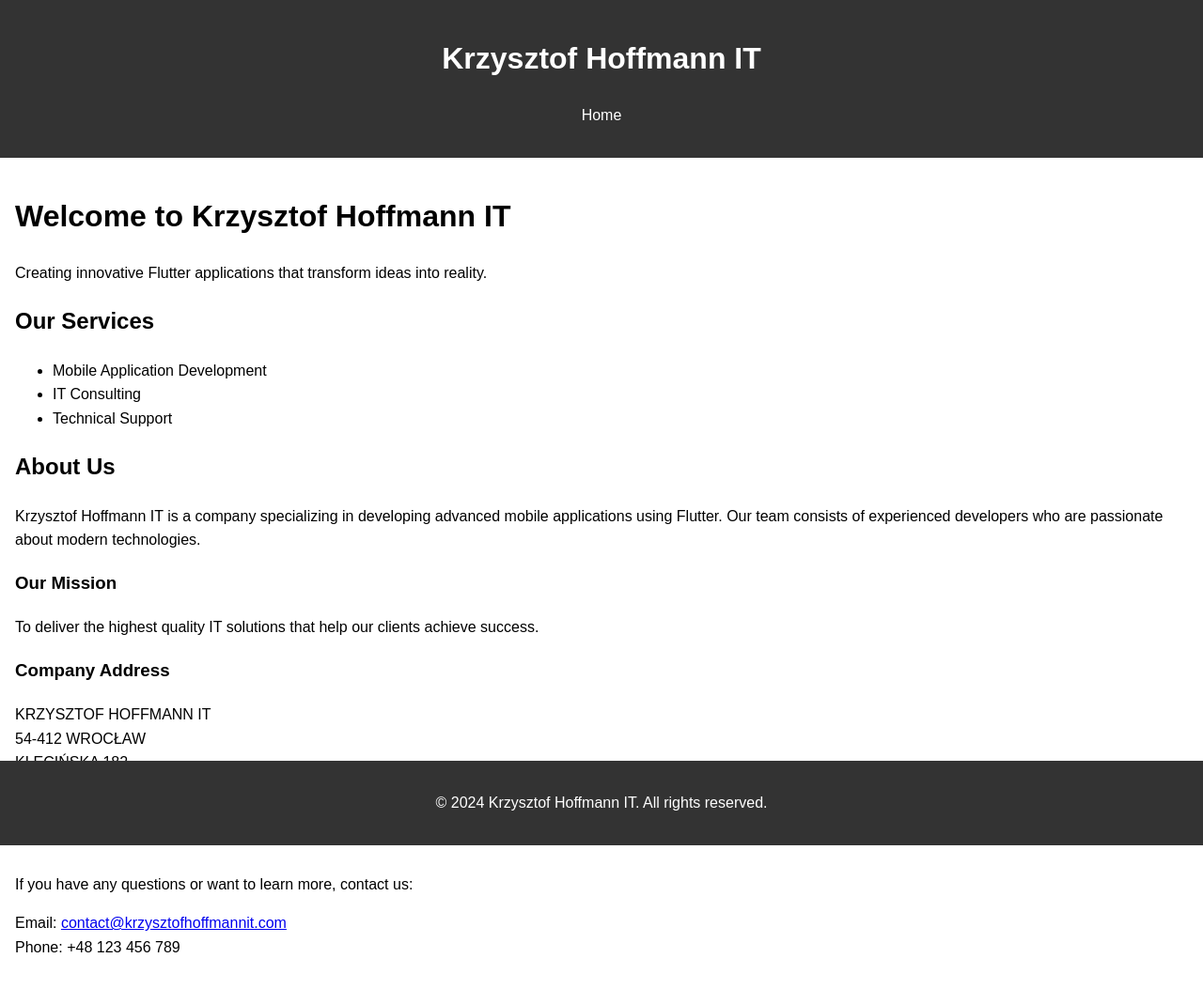
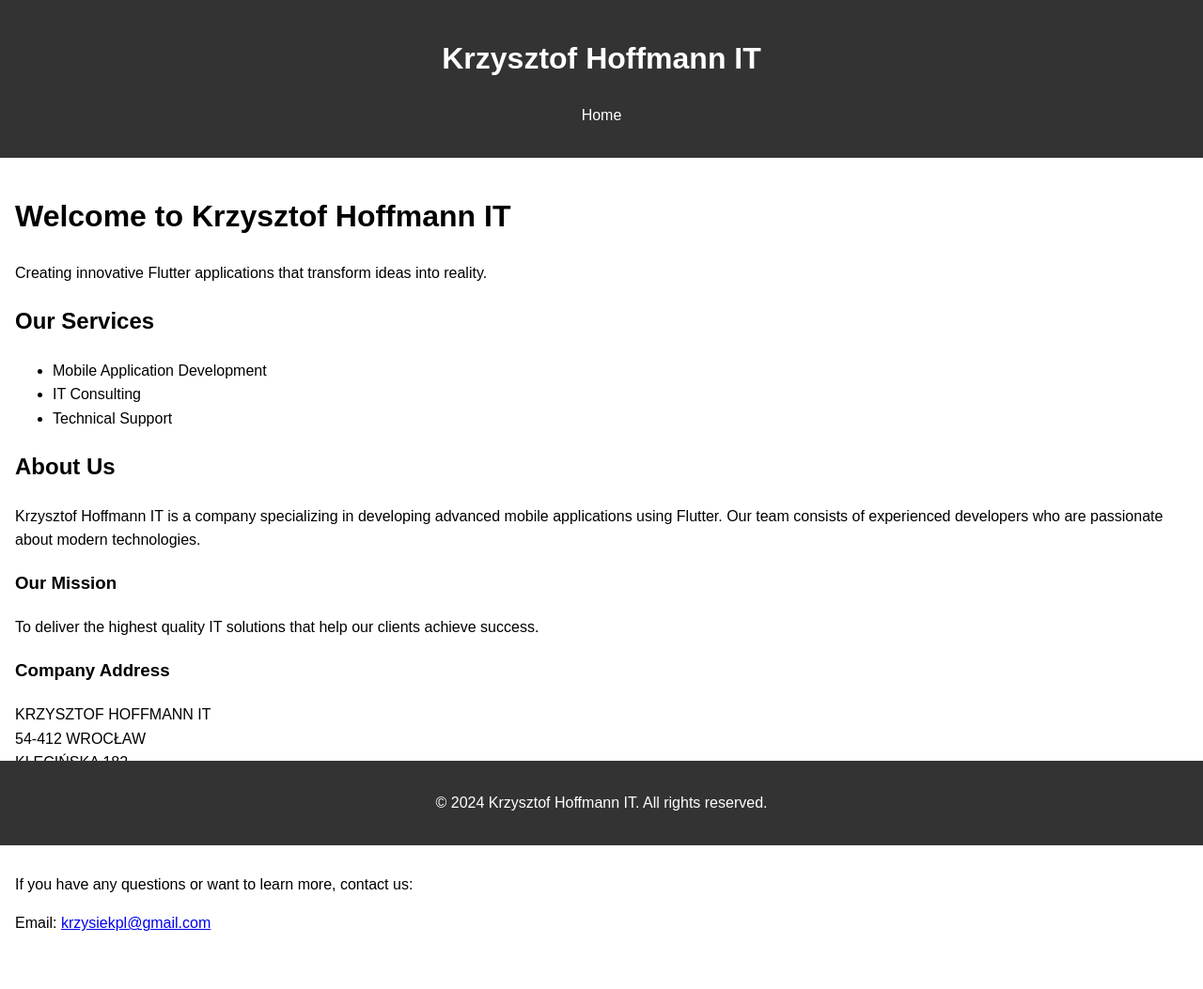
Before and after one commit to hoffmannkrzysztof/hoffmannkrzysztof.github.io, a Jekyll site: the page built from index.md, in a window 1280 px wide. Shown: the whole page at 94% size. Built offline with Jekyll 4.4.1, drawn with Linux system fonts in a browser that asks for light colours; after the commit the page ends 1028 px from its top, so only the background shows below that.

Commit message:
chore(_config.yml): update email address in the configuration file chore(index.md): update email address in the markdown file

```diff
--- a/_config.yml
+++ b/_config.yml
@@ -1,5 +1,5 @@
 title: "Krzysztof Hoffmann IT"
-email: "contact@krzysztofhoffmannit.com"
+email: "krzysiekpl@gmail.com"
 description: "Creating innovative Flutter applications."
 baseurl: ""
 url: "http://yourdomain.com"
--- a/index.md
+++ b/index.md
@@ -32,5 +32,4 @@ NIP: 896 142 81 34
 
 If you have any questions or want to learn more, contact us:
 
-Email: [contact@krzysztofhoffmannit.com](mailto:contact@krzysztofhoffmannit.com)
-Phone: +48 123 456 789
+Email: [krzysiekpl@gmail.com](mailto:krzysiekpl@gmail.com)
```
